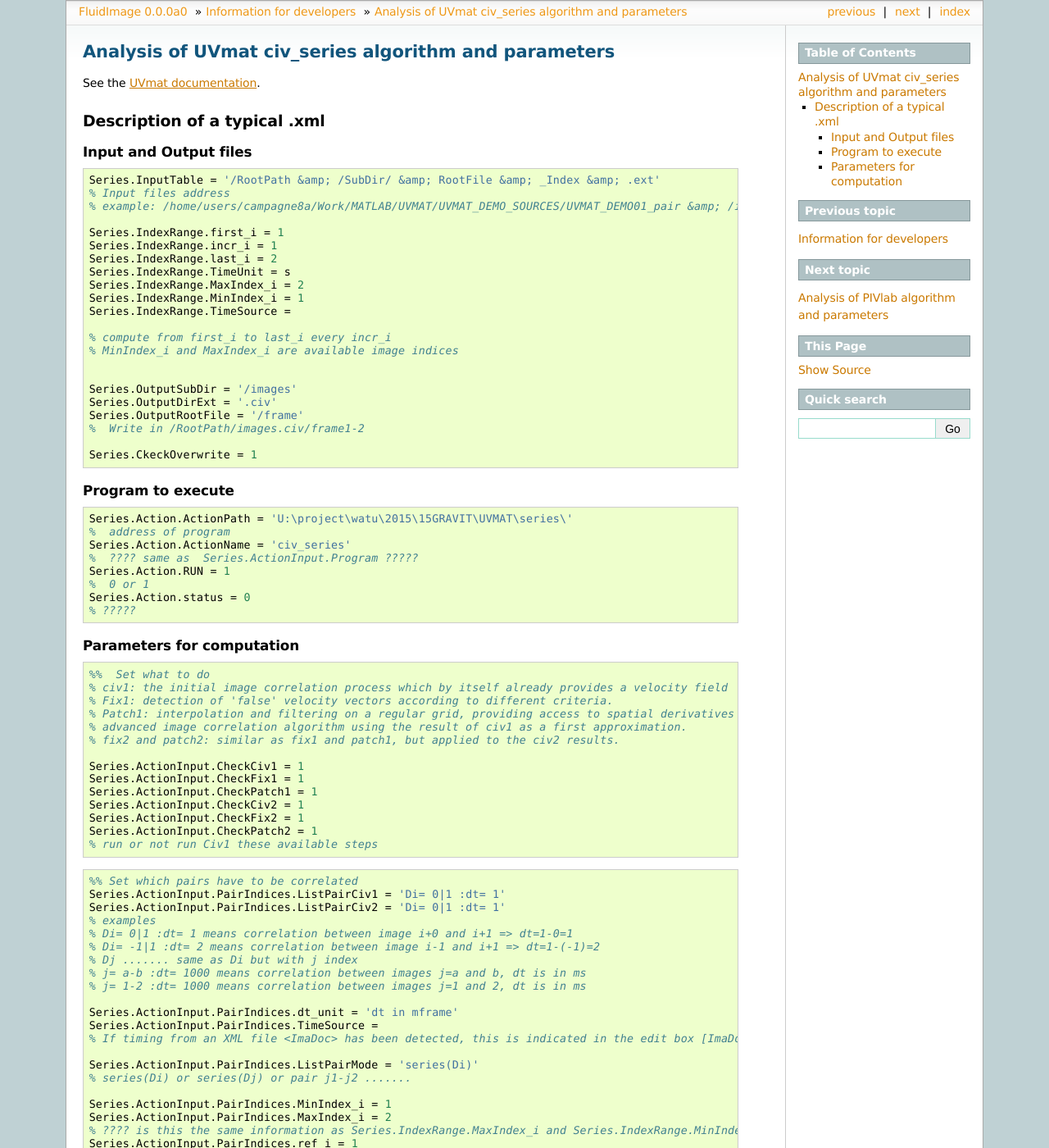
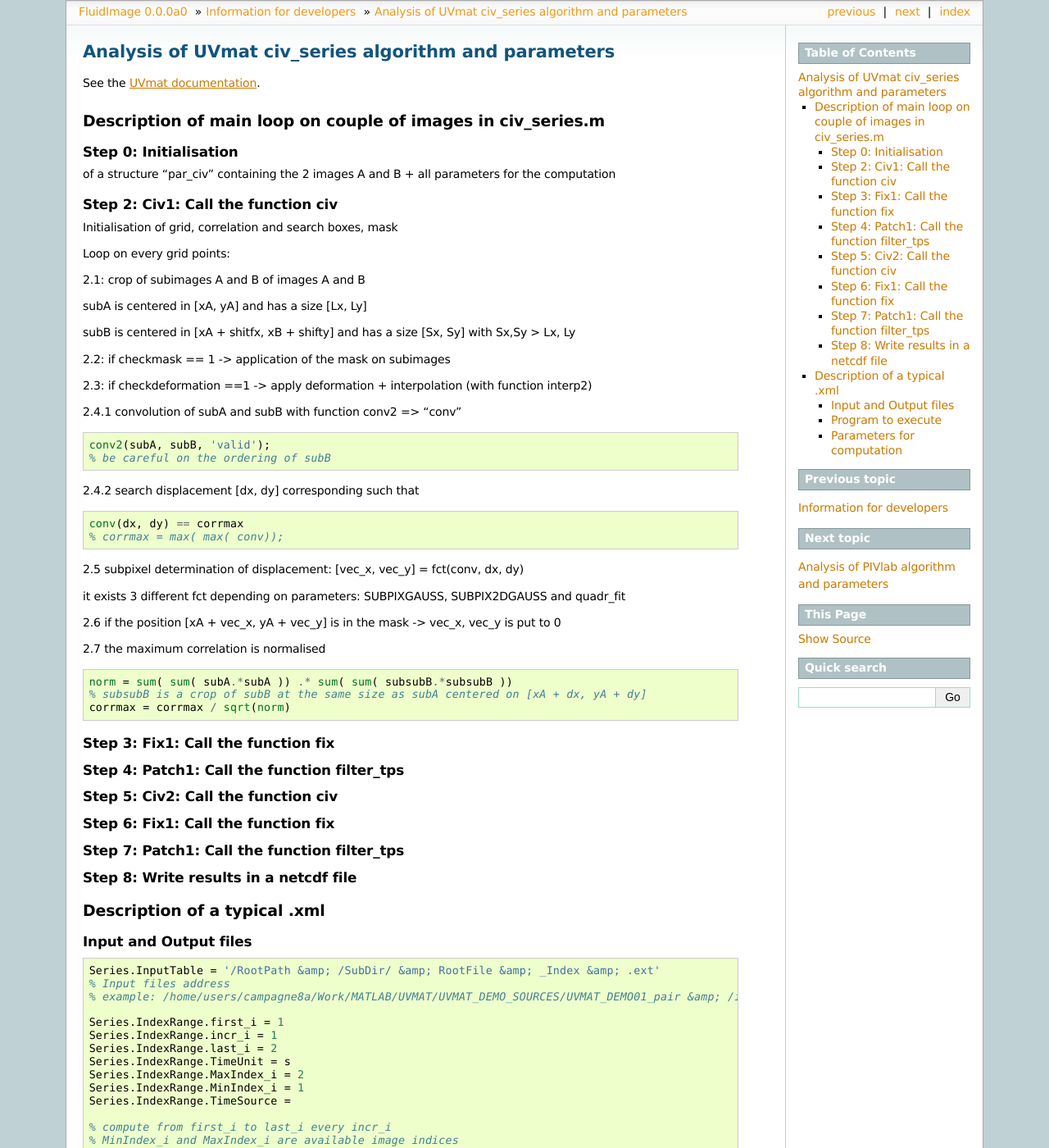
Before and after one commit to fluiddyn/fluidimage, a Sphinx documentation site: the page built from doc/uvmat.rst, in a window 1280 px wide and 1400 px high. Shown: the whole window at 82% size. Built offline with Sphinx 7.4.7, drawn with Linux system fonts in a browser that asks for light colours.

Commit message:
A first description of civ_series is given in uvmat.rst

```diff
--- a/doc/uvmat.rst
+++ b/doc/uvmat.rst
@@ -2,6 +2,77 @@ Analysis of UVmat civ_series algorithm and parameters
 =====================================================
 
 See the `UVmat documentation <http://servforge.legi.grenoble-inp.fr/projects/soft-uvmat/wiki/UvmatHelp#Civ>`_.
+
+Description of main loop on couple of images in civ_series.m
+------------------------------------------------------------
+
+Step 0: Initialisation
+~~~~~~~~~~~~~~~~~~~~~~
+of a structure "par_civ" containing the 2 images A and B + all parameters for the computation
+
+Step 2: Civ1: Call the function civ
+~~~~~~~~~~~~~~~~~~~~~~~~~~~~~~~~~~~~~~~~~~~~~~~~~~~~~~~~
+Initialisation of grid, correlation and search boxes, mask
+
+Loop on every grid points:
+
+2.1: crop of subimages A and B of images A and B
+
+subA is centered in [xA, yA] and has a size [Lx, Ly]
+
+subB is centered in [xA + shitfx, xB + shifty] and has a size [Sx, Sy] with Sx,Sy > Lx, Ly
+
+2.2: if checkmask == 1 -> application of the mask on subimages
+
+2.3: if checkdeformation ==1 -> apply deformation + interpolation (with function interp2)
+
+2.4.1 convolution of subA and subB with function conv2 => "conv"
+
+.. code-block:: matlab
+
+   conv2(subA, subB, 'valid');
+   % be careful on the ordering of subB
+
+2.4.2 search displacement [dx, dy] corresponding such that
+
+.. code-block:: matlab
+
+   conv(dx, dy) == corrmax
+   % corrmax = max( max( conv));
+
+2.5 subpixel determination of displacement: [vec_x, vec_y] = fct(conv, dx, dy)
+
+it exists 3 different fct depending on parameters:  SUBPIXGAUSS, SUBPIX2DGAUSS and quadr_fit
+
+2.6 if the position [xA + vec_x, yA + vec_y] is in the mask -> vec_x, vec_y is put to 0
+
+2.7 the maximum correlation is normalised
+
+.. code-block:: matlab
+
+   norm = sum( sum( subA.*subA )) .* sum( sum( subsubB.*subsubB ))
+   % subsubB is a crop of subB at the same size as subA centered on [xA + dx, yA + dy]
+   corrmax = corrmax / sqrt(norm)
+
+Step 3: Fix1: Call the function fix
+~~~~~~~~~~~~~~~~~~~~~~~~~~~~~~~~~~~~~~~~~~~~~~~~~~~~~~~~
+
+Step 4: Patch1: Call the function filter_tps
+~~~~~~~~~~~~~~~~~~~~~~~~~~~~~~~~~~~~~~~~~~~~~~~~~~~~~~~~
+
+Step 5: Civ2: Call the function civ
+~~~~~~~~~~~~~~~~~~~~~~~~~~~~~~~~~~~~~~~~~~~~~~~~~~~~~~~~
+
+Step 6: Fix1: Call the function fix
+~~~~~~~~~~~~~~~~~~~~~~~~~~~~~~~~~~~~~~~~~~~~~~~~~~~~~~~~
+
+Step 7: Patch1: Call the function filter_tps
+~~~~~~~~~~~~~~~~~~~~~~~~~~~~~~~~~~~~~~~~~~~~~~~~~~~~~~~~
+
+Step 8: Write results in a netcdf file
+~~~~~~~~~~~~~~~~~~~~~~~~~~~~~~~~~~~~~~~~~~~~~~~~~~~~~~~~
+
+
 
 Description of a typical .xml
 -----------------------------
```
